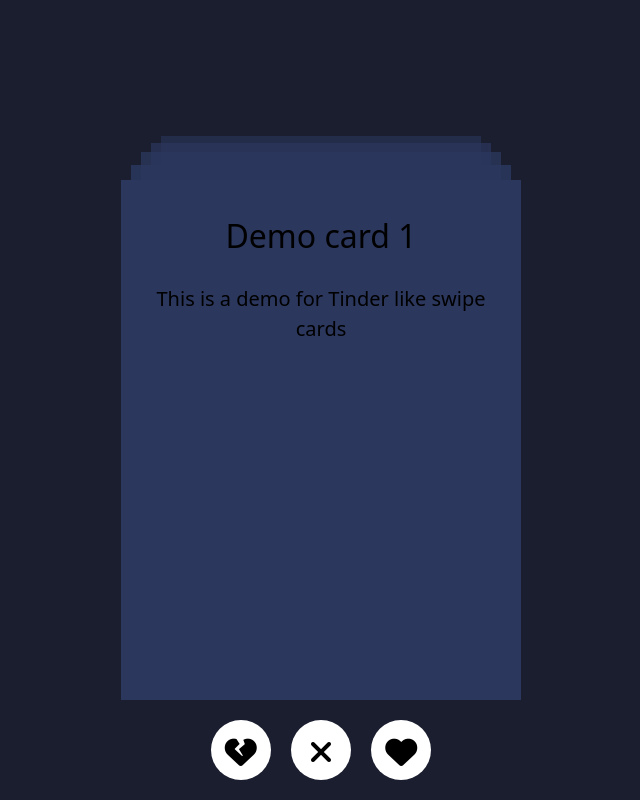
After one commit to emmezita/RecomendIA, a Flask app: page /swipe in a window 1280 px wide. The commit adds this page. Shown: the whole page, without its empty margins (319-959 px from the left). Run offline with Flask 3, Linux system fonts and the light colour scheme; some libraries are stand-ins or nearby versions.

Commit message:
base del swipe hecha

```diff
--- a/app/app.py
+++ b/app/app.py
@@ -9,7 +9,7 @@ app.secret_key = os.urandom(24)
 conn = psycopg2.connect(
     dbname="bd_recomend",
     user="postgres",
-    password="123456",
+    password="1234",
     host="localhost"
 )
 
@@ -69,9 +69,13 @@ def register():
 
     return render_template('register.html')
 
-@app.route('/home/<name>')
+@app.route('/home')
 def home(name=None):
     return render_template('home.html', name=name)
 
+@app.route('/swipe')
+def swipe():
+    return render_template('swipe.html')
+
 if __name__ == '__main__':
     app.run(debug=True)
--- /dev/null
+++ b/app/static/css/swipe.css
@@ -0,0 +1,167 @@
+*, *:before, *:after {
+    box-sizing: border-box;
+    padding: 0;
+    margin: 0;
+  }
+
+  body {
+    background-color: #1B1E2F;
+  }
+
+  .tinder {
+    width: 100vw;
+    height: 100vh;
+    overflow: hidden;
+    display: flex;
+    flex-direction: column;
+    position: relative;
+    opacity: 0;
+    transition: opacity 0.1s ease-in-out;
+  }
+
+  .loaded.tinder {
+    opacity: 1;
+  }
+
+  .tinder--status {
+    position: absolute;
+    top: 50%;
+    margin-top: -30px;
+    z-index: 2;
+    width: 100%;
+    text-align: center;
+    pointer-events: none;
+  }
+
+  .tinder--status i {
+    font-size: 100px;
+    opacity: 0;
+    transform: scale(0.3);
+    transition: all 0.2s ease-in-out;
+    position: absolute;
+    width: 100px;
+    margin-left: -50px;
+  }
+
+  .tinder_love .fa-heart {
+    opacity: 0.7;
+    transform: scale(1);
+  }
+
+  .tinder_nolove .fa-heart-crack {
+    opacity: 0.7;
+    transform: scale(1);
+  }
+
+  .tinder_ignore .fa-remove {
+    opacity: 0.7;
+    transform: scale(1);
+  }
+
+  .tinder--cards {
+    flex-grow: 1;
+    padding-top: 40px;
+    text-align: center;
+    display: flex;
+    justify-content: center;
+    align-items: flex-end;
+    z-index: 1;
+  }
+
+  .tinder--card {
+    display: inline-block;
+    width: 80vw;
+    max-width: 400px;
+    height: 65vh;
+    background: #2b375d;
+    /* padding-bottom: 40px; */
+    /* border-radius: 8px; */
+    overflow: hidden;
+    position: absolute;
+    will-change: transform;
+    transition: all 0.3s ease-in-out;
+    cursor: -webkit-grab;
+    cursor: -moz-grab;
+    cursor: grab;
+  }
+
+  .moving.tinder--card {
+    transition: none;
+    cursor: -webkit-grabbing;
+    cursor: -moz-grabbing;
+    cursor: grabbing;
+  }
+
+  .tinder--card img {
+    max-width: 100%;
+    pointer-events: none;
+  }
+
+  .tinder--card h3 {
+    margin-top: 32px;
+    font-size: 32px;
+    padding: 0 16px;
+    pointer-events: none;
+  }
+
+  .tinder--card p {
+    margin-top: 24px;
+    font-size: 20px;
+    padding: 0 16px;
+    pointer-events: none;
+  }
+
+  .tinder--buttons {
+    flex: 0 0 100px;
+    text-align: center;
+    padding-top: 20px;
+  }
+
+  .tinder--buttons button {
+    border-radius: 50%;
+    line-height: 60px;
+    width: 60px;
+    border: 0;
+    background: #FFFFFF;
+    display: inline-block;
+    margin: 0 8px;
+  }
+
+  .tinder--buttons button:focus {
+    outline: 0;
+  }
+
+  .tinder--buttons i {
+    font-size: 32px;
+    vertical-align: middle;
+  }
+
+  .fa-heart {
+    color: 1B1E2F;
+  }
+
+  .fa-remove {
+    color: 1B1E2F;
+  }
+
+  .custom-like {
+    background: url('/app/static/images/like.svg') no-repeat;
+    width: 50px;
+    height: 50px;
+    color: black;
+    display: inline-block; /* To allow for width/height */
+  }
+  .custom-ignore {
+    background: url('/app/static/images/ignore.svg') no-repeat;
+    width: 50px;
+    height: 50px;
+    color: black;
+    display: inline-block; /* To allow for width/height */
+  }
+  .custom-dislike {
+    background: url('/app/static/images/dislike.svg') no-repeat;
+    width: 50px;
+    height: 50px;
+    color: black;
+    display: inline-block; /* To allow for width/height */
+  }
--- /dev/null
+++ b/app/static/js/swipe.js
@@ -0,0 +1,133 @@
+'use strict';
+
+var tinderContainer = document.querySelector('.tinder');
+var allCards = document.querySelectorAll('.tinder--card');
+var nolove = document.getElementById('nolove');
+var love = document.getElementById('love');
+var ignore = document.getElementById('ignore');
+
+function initCards(card, index) {
+  var newCards = document.querySelectorAll('.tinder--card:not(.removed)');
+
+  newCards.forEach(function (card, index) {
+    card.style.zIndex = allCards.length - index;
+    card.style.transform = 'scale(' + (20 - index) / 20 + ') translateY(-' + 30 * index + 'px)';
+    card.style.opacity = (10 - index) / 10;
+  });
+
+  tinderContainer.classList.add('loaded');
+}
+
+initCards();
+
+allCards.forEach(function (el) {
+  var hammertime = new Hammer(el);
+
+  hammertime.on('pan', function (event) {
+    el.classList.add('moving');
+  });
+
+  hammertime.on('pan', function (event) {
+    if (event.deltaX === 0) return;
+    if (event.center.x === 0 && event.center.y === 0) return;
+
+    // Remove all classes first
+    tinderContainer.classList.remove('tinder_love', 'tinder_nolove', 'tinder_ignore');
+
+    // Then add the appropriate class based on deltaX and deltaY
+    if (event.deltaX > 80) {
+      tinderContainer.classList.add('tinder_love');
+    } else if (event.deltaX < -80) {
+      tinderContainer.classList.add('tinder_nolove');
+    } else if (event.deltaY < -150) {
+      tinderContainer.classList.add('tinder_ignore');
+    }
+
+    // console.log("DELTAX", event.deltaX);
+
+    var xMulti = event.deltaX * 0.03;
+    var yMulti = event.deltaY / 100;
+    var rotate = xMulti * yMulti;
+
+    event.target.style.transform = 'translate(' + event.deltaX + 'px, ' + event.deltaY + 'px) rotate(' + rotate + 'deg)';
+  });
+
+  hammertime.on('panend', function (event) {
+    el.classList.remove('moving');
+    tinderContainer.classList.remove('tinder_love');
+    tinderContainer.classList.remove('tinder_nolove');
+    tinderContainer.classList.remove('tinder_ignore');
+
+    var moveOutWidth = document.body.clientWidth;
+    var moveOutHeight = document.body.clientHeight;
+    var keep = Math.abs(event.deltaX) < 80
+    var ignore = event.deltaY < -150 ;
+
+    console.log("IGNORE",event.deltaY);
+    // console.log("KEEP", keep);
+
+    event.target.classList.toggle('removed', !keep || ignore); // Modify this line
+
+
+    if (keep && !ignore) {
+      console.log("KEEPING");
+      event.target.style.transform = '';
+    } else {
+        if (ignore) {
+            console.log("IGNORING");
+            var endY = Math.abs(event.velocityY) * moveOutHeight;
+            var toY = event.deltaY > 0 ? endY : -endY;
+            var upperMoveOutHeight = moveOutHeight * -1.2;
+            event.target.style.transform = 'translate(0, ' + upperMoveOutHeight + 'px)';
+        } else {
+            var endX = Math.max(Math.abs(event.velocityX) * moveOutWidth, moveOutWidth);
+            var toX = event.deltaX > 0 ? endX : -endX;
+            var endY = Math.abs(event.velocityY) * moveOutWidth;
+            var toY = event.deltaY > 0 ? endY : -endY;
+            var xMulti = event.deltaX * 0.03;
+            var yMulti = event.deltaY / 80;
+            var rotate = xMulti * yMulti;
+
+            if (toX > 0) {
+                console.log("LOVING");
+            }
+            else {
+                console.log("NOT LOVING");
+            }
+
+            event.target.style.transform = 'translate(' + toX + 'px, ' + (toY + event.deltaY) + 'px) rotate(' + rotate + 'deg)';
+        }
+            initCards();
+    }
+  });
+
+});
+
+function createButtonListener(love) {
+  return function (event) {
+    var cards = document.querySelectorAll('.tinder--card:not(.removed)');
+    var moveOutWidth = document.body.clientWidth * 1.5;
+
+    if (!cards.length) return false;
+
+    var card = cards[0];
+
+    card.classList.add('removed');
+
+    if (love) {
+      card.style.transform = 'translate(' + moveOutWidth + 'px, -100px) rotate(-30deg)';
+    } else {
+      card.style.transform = 'translate(-' + moveOutWidth + 'px, -100px) rotate(30deg)';
+    }
+
+    initCards();
+
+    event.preventDefault();
+  };
+}
+
+var noloveListener = createButtonListener(false);
+var loveListener = createButtonListener(true);
+
+nolove.addEventListener('click', noloveListener);
+love.addEventListener('click', loveListener);
--- a/app/static/src/main.css
+++ b/app/static/src/main.css
@@ -877,6 +877,40 @@ select {
   --tw-contain-style:  ;
 }
 
+.container {
+  width: 100%;
+}
+
+@media (min-width: 640px) {
+  .container {
+    max-width: 640px;
+  }
+}
+
+@media (min-width: 768px) {
+  .container {
+    max-width: 768px;
+  }
+}
+
+@media (min-width: 1024px) {
+  .container {
+    max-width: 1024px;
+  }
+}
+
+@media (min-width: 1280px) {
+  .container {
+    max-width: 1280px;
+  }
+}
+
+@media (min-width: 1536px) {
+  .container {
+    max-width: 1536px;
+  }
+}
+
 .static {
   position: static;
 }
@@ -1065,6 +1099,11 @@ select {
   padding-bottom: 1.5rem;
 }
 
+.py-2 {
+  padding-top: 0.5rem;
+  padding-bottom: 0.5rem;
+}
+
 .pl-12 {
   padding-left: 3rem;
 }
--- a/app/templates/register.html
+++ b/app/templates/register.html
@@ -14,7 +14,7 @@
 
 <body>
 
-    <div class="flex min-h-full flex-col justify-center px-16 py-24 lg:px-8">
+    <div class="flex min-h-full flex-col justify-center px-16 py-6 lg:px-8">
         <div class="sm:mx-auto sm:w-full sm:max-w-sm ">
           <img class="mx-auto h-20 w-auto" src="{{ url_for('static', filename='images/logo.svg') }}" alt="Your Company">
           <h2 class="mt-6 text-center text-2xl leading-9 tracking-tight text-white font-poppins font-semibold ">Crear cuenta</h2>
@@ -94,8 +94,8 @@
           </p>
         </div>
       </div>
-
-      <script src="{{url_for('static', filename='js/register.js')}}"></script>
+    </div>
+    <script src="{{url_for('static', filename='js/register.js')}}"></script>
 
 </body>
 </html>
--- /dev/null
+++ b/app/templates/swipe.html
@@ -0,0 +1,60 @@
+<!DOCTYPE html>
+<html lang="en">
+<head>
+    <meta charset="UTF-8">
+    <meta http-equiv="X-UA-Compatible" content="IE=edge">
+    <meta name="viewport" content="width=device-width, initial-scale=1">
+    <title>Swipe</title>
+    <link rel="stylesheet" href="{{url_for('static', filename='src/main.css')}}">
+    <link rel="stylesheet" href="{{url_for('static', filename='css/swipe.css')}}">
+    <script src="https://kit.fontawesome.com/0109ddc3c5.js" crossorigin="anonymous"></script>
+    <!-- <link rel="stylesheet" href="https://maxcdn.bootstrapcdn.com/font-awesome/4.7.0/css/font-awesome.min.css"> -->
+    <script src="https://hammerjs.github.io/dist/hammer.min.js"></script>
+
+</head>
+<body>
+
+    <div class="tinder">
+        <div class="tinder--status">
+          <i class="fa fa-heart-crack"></i>
+          <i class="fa fa-heart"></i>
+          <i class="fa fa-remove"></i>
+        </div>
+
+        <div class="tinder--cards">
+          <div class="tinder--card">
+            <h3>Demo card 1</h3>
+            <p>This is a demo for Tinder like swipe cards</p>
+          </div>
+          <div class="tinder--card">
+            <h3>Demo card 2</h3>
+            <p>This is a demo for Tinder like swipe cards</p>
+          </div>
+          <div class="tinder--card">
+            <h3>Demo card 3</h3>
+            <p>This is a demo for Tinder like swipe cards</p>
+          </div>
+          <div class="tinder--card">
+            <h3>Demo card 4</h3>
+            <p>This is a demo for Tinder like swipe cards</p>
+          </div>
+          <div class="tinder--card">
+            <h3>Demo card 5</h3>
+            <p>This is a demo for Tinder like swipe cards</p>
+          </div>
+        </div>
+
+        <div class="tinder--buttons">
+          <button id="nolove"><i class="fa fa-heart-crack"></i></button>
+          <button id="ignore"><i class="fa fa-remove"></i></button>
+          <button id="love"><i class="fa fa-heart"></i></button>
+          <!-- <button id="nolove"><i class="custom-dislike"></i></button>
+          <button id="nope"><i class="custom-ignore"></i></button>
+          <button id="love"><i class="custom-like"></i></button> -->
+        </div>
+    </div>
+
+    <script src="{{url_for('static', filename='js/swipe.js')}}"></script>
+
+</body>
+</html>
```
Also changed, not shown: app/templates/login.html (+6 -5 lines), app/static/images/dislike.svg (added), app/static/images/ignore.svg (added), app/static/images/like.svg (added).
